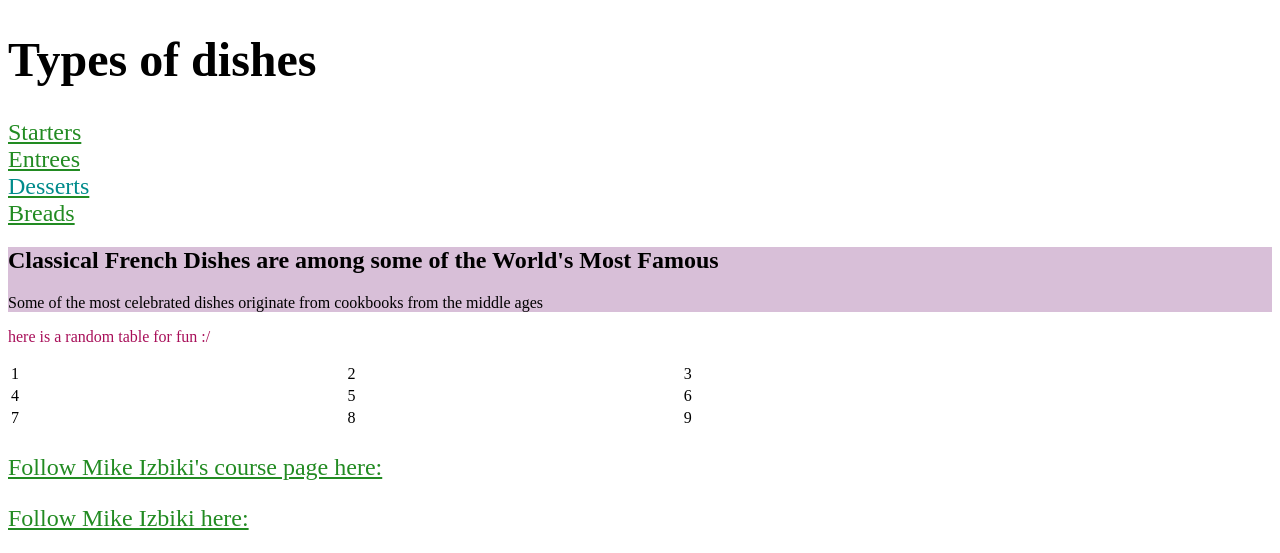
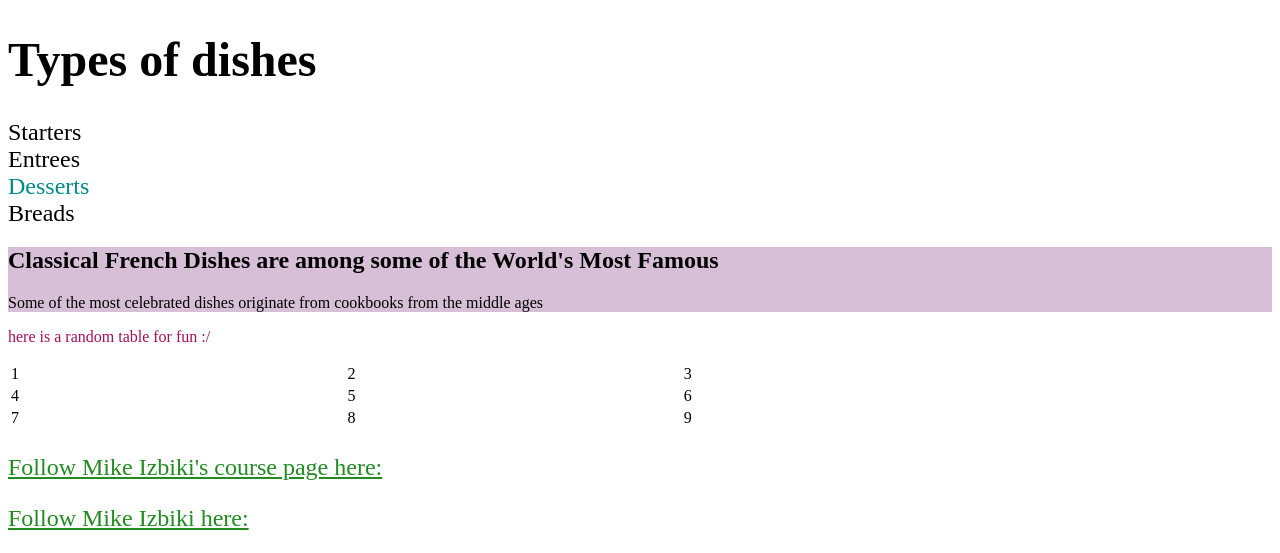
Before and after one commit to matthshiel/matthshiel.github.io, a plain HTML site: page index.html in a window 1280 px wide. Shown: the top 553 px of the page. Drawn offline with Linux system fonts and the light colour scheme.

Commit message:
Update index.html

```diff
--- a/index.html
+++ b/index.html
@@ -1,7 +1,8 @@
 <!DOCTYPE html>
 <html>
+
+<head>
     <script async defer crossorigin="anonymous" src="https://connect.facebook.net/en_US/sdk.js#xfbml=1&version=v22.0"></script>
-<head>
     <title>
             Guide to French Cuisine
     </title>
@@ -15,10 +16,10 @@
             Types of dishes
                </h1>
         <ol class="button">
-            <a href="french.starters.html"><li id= "first" > Starters</li></a>
-            <a href="french.entrees.html"><li id = "second">Entrees</li></a>
-            <a href="https://www.youtube.com/watch?v=dQw4w9WgXcQ"><li id = "third">Desserts</li></a>
-            <a href="https://www.youtube.com/watch?v=dQw4w9WgXcQ"><li id = "fourth">Breads</li></a>
+            <href="french.starters.html"><li id= "first" > Starters</li></a>
+            <href="french.entrees.html"><li id = "second">Entrees</li></a>
+            <href="https://www.youtube.com/watch?v=dQw4w9WgXcQ"><li id = "third">Desserts</li></a>
+            <href="https://www.youtube.com/watch?v=dQw4w9WgXcQ"><li id = "fourth">Breads</li></a>
         </ol>
     </div>
     <div class = "info">
```
